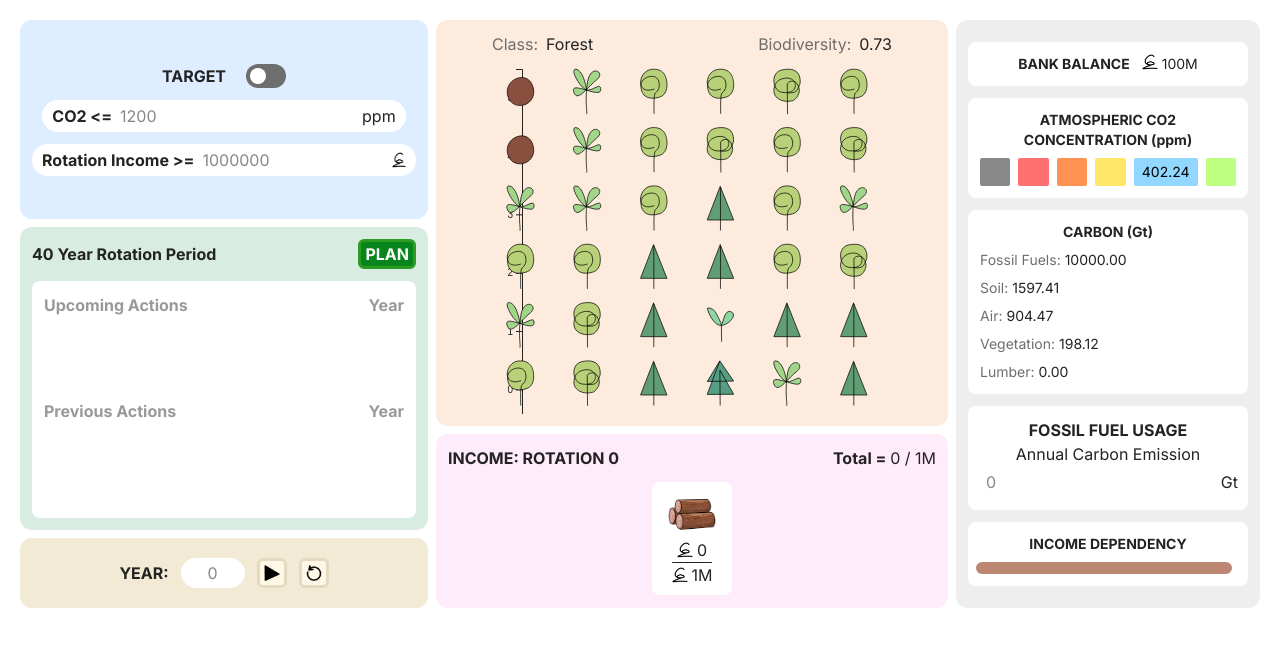
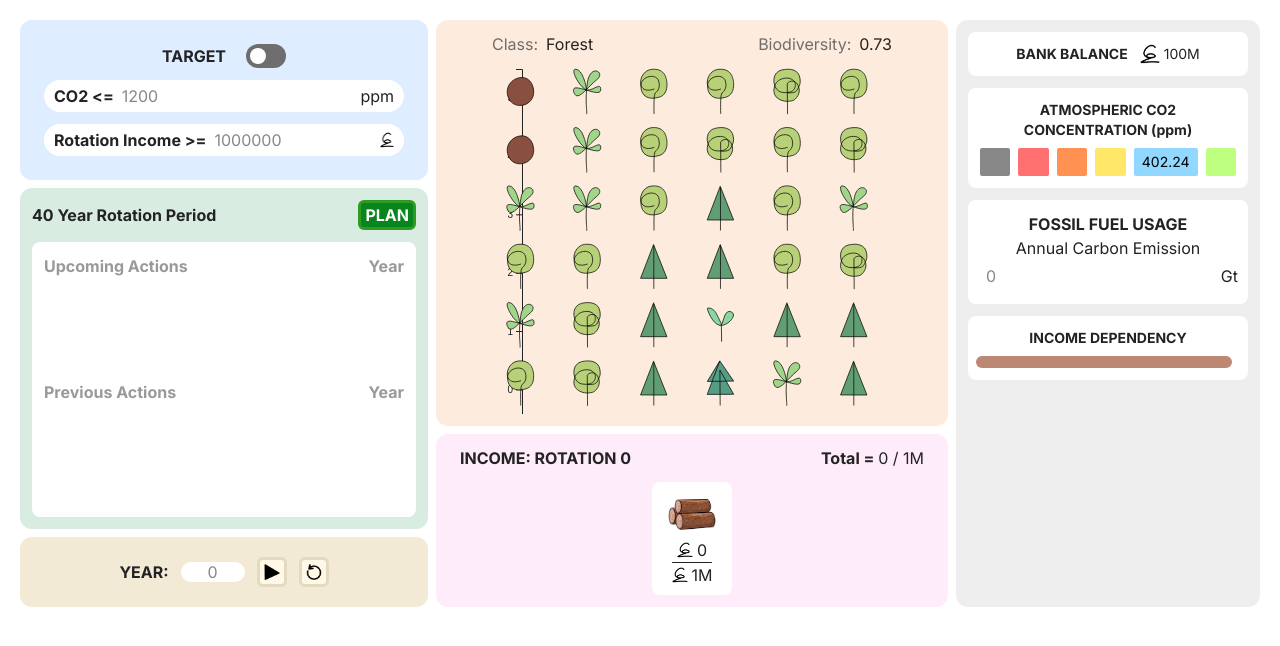
Before and after one commit to ggn1/microworld_dissertation_tcd, a Next.js app: page /world in a window 1280 px wide. Shown: the top 646 px of the page. Built offline with nearby package versions, Linux system fonts and the light colour scheme.

Commit message:
updated layout

```diff
--- a/app/components/CO2Scale.jsx
+++ b/app/components/CO2Scale.jsx
@@ -1,4 +1,3 @@
-import React from 'react'
 import Card from './Card'
 import { Tooltip } from 'react-tooltip'
 
@@ -6,6 +5,7 @@ const CO2Scale = ({concentration}) => {
     /**
      * Component that given displays CO2 concentration
      * on a color coded scale.
+     * @param concentration: Current atmospheric CO2 concentration.
      */
 
     // Round CO2 concentration in the atmosphere to 2 decimal places.
--- a/app/components/Funds.jsx
+++ b/app/components/Funds.jsx
@@ -8,7 +8,7 @@ const Funds = ({funds}) => {
             <div className="-mt-2 flex gap-3 justify-center items-center w-full h-full">
                 <div className="font-bold">BANK BALANCE</div>
                 <div className="flex gap-1">
-                    <img src="barcon.png" className="h-4 w-auto"/>
+                    <img src="barcon.png" className="h-5 w-auto"/>
                     {utils.nFormatter(funds, 1)}
                 </div>
             </div>
--- a/app/components/PlanViewer.jsx
+++ b/app/components/PlanViewer.jsx
@@ -120,7 +120,7 @@ const PlanViewer = ({year, rotationPeriod, plan, pauseWorld}) => {
     }, [idxPast, idxUpcoming])
 
     return (
-        <div className="p-3 flex flex-col h-full gap-3">
+        <div className="flex flex-col h-full w-full gap-3">
             <div className="flex justify-between items-center">
                 <div className="flex flex-col justisy-between gap-1">
                     <b>{rotationPeriod} Year Rotation Period</b>
--- a/app/components/Targets.jsx
+++ b/app/components/Targets.jsx
@@ -250,7 +250,6 @@ const Targets = ({
                 />
             </div>
             {/* CO2 TARGET */}
-            <div style={{height: showCO2Target ? "auto" : "0px"}}>
             {showCO2Target && <TextInput
                 label="CO2 <="
                 placeholder={targetCO2}
@@ -266,10 +265,8 @@ const Targets = ({
                 handleVal={(val) => handleVal("co2", val)}
                 hide={!showCO2Target}
             />}
-            </div>
             {/* INCOME */}
-            <div>
-                <TextInput
+            {showIncomeTarget && <TextInput
                 label="Rotation Income >="
                 placeholder={targetIncome}
                 unit={<img src="barcon.png" className='h-4 w-auto'/>}
@@ -282,8 +279,8 @@ const Targets = ({
                 textColor={isValidIncome ? colorTextDefault : colorBad}
                 sanityCheck={sanityCheckNumeric}
                 handleVal={(val) => handleVal("income", val)}
-                />
-            </div>
+                hide={!showIncomeTarget}
+            />}
             {/* <Tag
                 width="100%" height="100%"
                 bgColor="#FFFFFF" borderWidth="4px"
--- a/app/components/Timeline.jsx
+++ b/app/components/Timeline.jsx
@@ -166,6 +166,7 @@ const Timeline = ({goToTime, triggerPause}) => {
     }, [triggerPause])
 
     return (
+        <div>
             <div className="timeline p-2 h-full w-full flex gap-3 justify-center items-center">
                 <div className="flex items-center h-full font-bold">
                     {unit.toUpperCase()}:
@@ -225,7 +226,7 @@ const Timeline = ({goToTime, triggerPause}) => {
                         </Button>
                     </>
                 }
-
+            </div>
         </div>
     )
 }
--- a/app/world/page.jsx
+++ b/app/world/page.jsx
@@ -38,6 +38,8 @@ const Home = () => {
     // Component Visilibility
     const [showCO2Target, setShowCO2Target] = useState(true)
     const [showIncomeTarget, setShowIncomeTarget] = useState(true)
+    const [showScaleCO2, setShowScaleCO2] = useState(true)
+    const [showPanelC, setShowPanelC] = useState(false)
 
     const router = useRouter()
 
@@ -86,10 +88,8 @@ const Home = () => {
 
     return (
         isInitialized &&
-        <div className="w-full p-5 grid grid-cols-12 grid-rows-5 gap-2">
-            <div id="world-targets" className="rounded-xl bg-[#DEEDFF] col-span-4 row-span-2
-                place-content-center
-            ">
+        <div className="w-full p-5 grid grid-cols-12 gap-2">
+            <div id="world-targets" className="rounded-xl bg-[#DEEDFF] col-span-4 row-span-1 p-3">
                 <Targets
                     setTargets={sim.planner.setTargets}
                     curCO2={airCO2}
@@ -109,20 +109,16 @@ const Home = () => {
                     showIncome={showIncomeTarget}
                 />
             </div>
-            <div id="world-land" className="rounded-xl bg-[#FDEBDE] col-span-5 row-span-4 p-3
-                place-content-center
-            ">
+            <div id="world-land" className="rounded-xl bg-[#FDEBDE] col-span-5 row-span-4 p-3">
                 <div class="flex w-full h-full items-center justify-center">
                     <LandPlot content={landContent} bdScore={bdScore} bdCategory={bdCat}/>
                 </div>
             </div>
-            <div id="world-world-state" className="rounded-xl bg-[#EEEEEE] col-span-3 row-span-6 p-3
-                place-content-center
-            ">
-                <div className='flex flex-col gap-3'>
+            <div id="world-state" className="rounded-xl bg-[#EEEEEE] col-span-3 row-span-6 p-3">
+                <div className='*:mb-3'>
                     <Funds funds={funds}/>
-                    <CO2Scale concentration={airCO2}/>
-                    <CarbonDist distribution={envC}/>
+                    {showScaleCO2 &&<CO2Scale concentration={airCO2}/>}
+                    {showPanelC && <CarbonDist distribution={envC}/>}
                     <EmissionsFossilFuels
                         getFossilFuelEmission={sim.env.getFossilFuelEmission}
                         setFossilFuelEmission={sim.env.setFossilFuelEmission}
@@ -139,9 +135,7 @@ const Home = () => {
                     />
                 </div>
             </div>
-            <div id="world-plan" className="rounded-xl bg-[#D9ECE2] col-span-4 row-span-3
-                place-content-center
-            ">
+            <div id="world-plan" className="rounded-xl bg-[#D9ECE2] col-span-4 row-span-4 p-3">
                 <PlanViewer
                     rotationPeriod={rotationPeriod}
                     plan={plan}
@@ -149,9 +143,7 @@ const Home = () => {
                     pauseWorld={() => setPauseTrigger(prevVal => 1 - prevVal)}
                 />
             </div>
-            <div id="world-sales" className="rounded-xl bg-[#FFECFB] col-span-5 row-span-2
-                place-content-center
-            ">
+            <div id="world-sales" className="rounded-xl bg-[#FFECFB] col-span-5 row-span-2 p-3">
                 <RotationIncomeViewer
                     targets={rotationIncomeTargets}
                     income={rotationIncome}
@@ -159,9 +151,9 @@ const Home = () => {
                     dependency={incomeDependency}
                 />
             </div>
-            <div id="world-timeline" className="rounded-xl bg-[#F2EAD5] col-span-4 row-span-1
-                place-content-center p-3
-            "><Timeline goToTime={sim.goto} triggerPause={pauseTrigger}/></div>
+            <div id="world-timeline" className="rounded-xl bg-[#F2EAD5] col-span-4 row-span-1 p-3">
+                <Timeline goToTime={sim.goto} triggerPause={pauseTrigger}/>
+            </div>
         </div>
     )
 }
```
Lines whose indentation alone changed are shown as unchanged.
